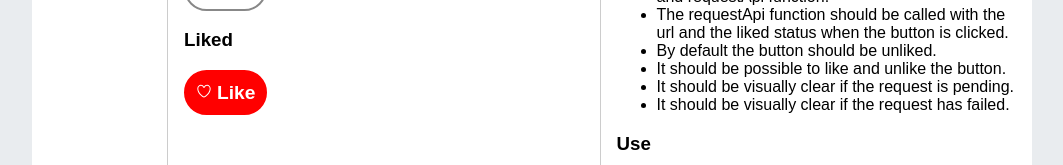
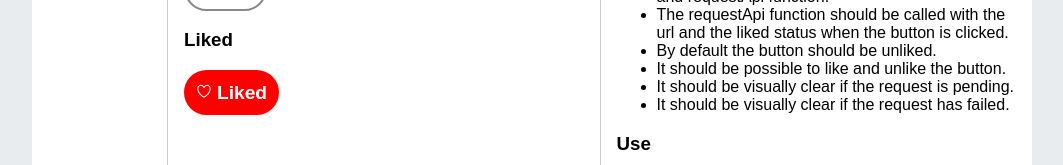
Before and after one commit to ruanha/react-components, a React (Create React App) app: page /react-components/button in a window 1280 px wide. Shown: the part 257-422 px from the top of the page, without its empty margins (108-1171 px from the left). Built offline with nearby package versions, Linux system fonts and the light colour scheme.

Commit message:
make button display like(d) conditionally

```diff
--- a/src/components/like-button/like-button.tsx
+++ b/src/components/like-button/like-button.tsx
@@ -45,7 +45,8 @@ export default function LikeButton({
           }
         }}
       >
-        {isLoading ? <SpinnerIcon /> : <HeartIcon />} Like
+        {isLoading ? <SpinnerIcon /> : <HeartIcon />}{" "}
+        {isLiked ? "Liked" : "Like"}
       </button>
       {errorMessage && <p>{errorMessage}</p>}
     </div>
```
